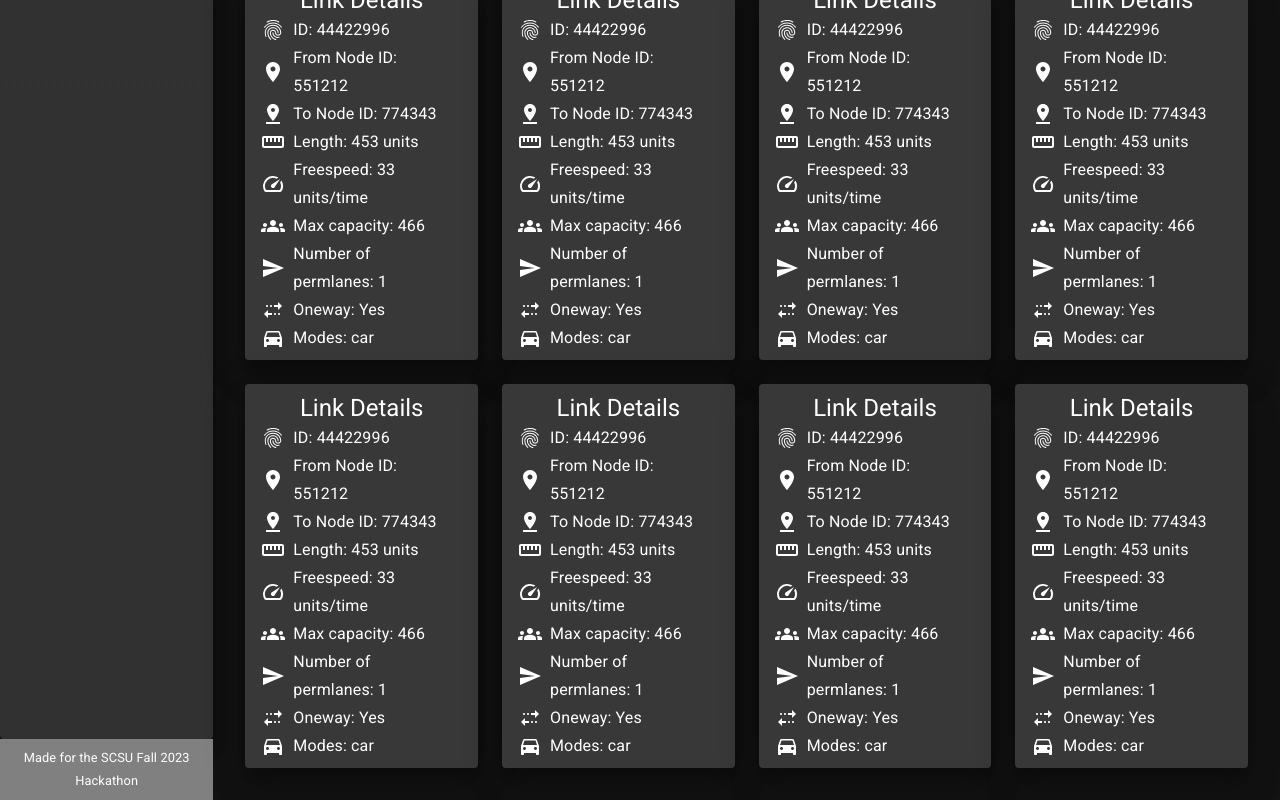
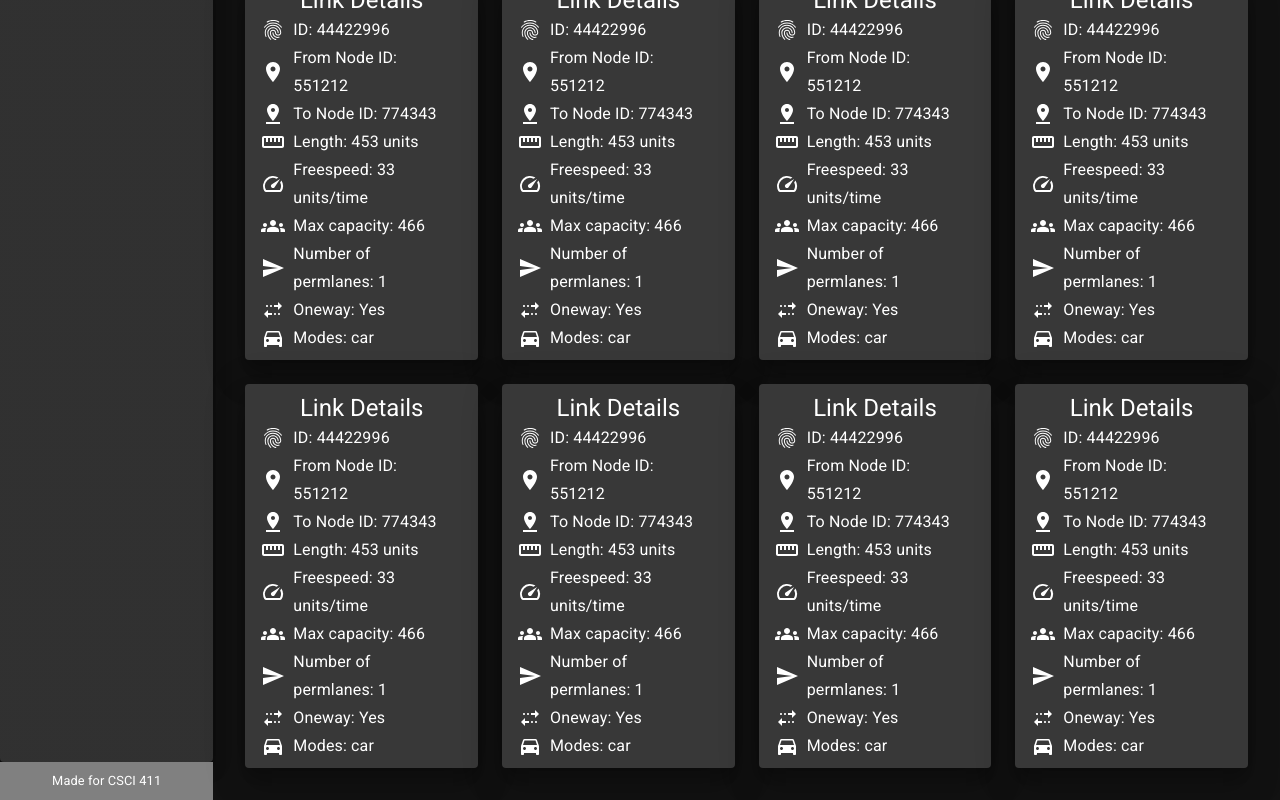
Before and after one commit to KINGTUT10101/TransportationEventsProject, a React (Create React App) app in the folder client/: page / in a window 1280 px wide. Shown: the part 932-1732 px from the top of the page. Built offline with nearby package versions, Linux system fonts and the light colour scheme.

Commit message:
Fix footer text

```diff
--- a/client/src/components/SideBar.js
+++ b/client/src/components/SideBar.js
@@ -31,6 +31,7 @@ const sideBarData = [
 ];
 
 const websiteName = "Transportation Events Project"
+const footerText = "Made for CSCI 411"
 
 /**
  * Acts as a way for users to brose the site. Intended to always be displayed on the left
@@ -70,7 +71,7 @@ export default function SideBar() {
 
       <Box style={{backgroundColor: "#808080", padding: "0.5rem"}}>
         <Typography align="center" variant="subtitle1" style={{fontSize: "0.8rem"}}>
-            Made for the SCSU Fall 2023 Hackathon
+            {footerText}
         </Typography>
       </Box>
     </Box>
```
